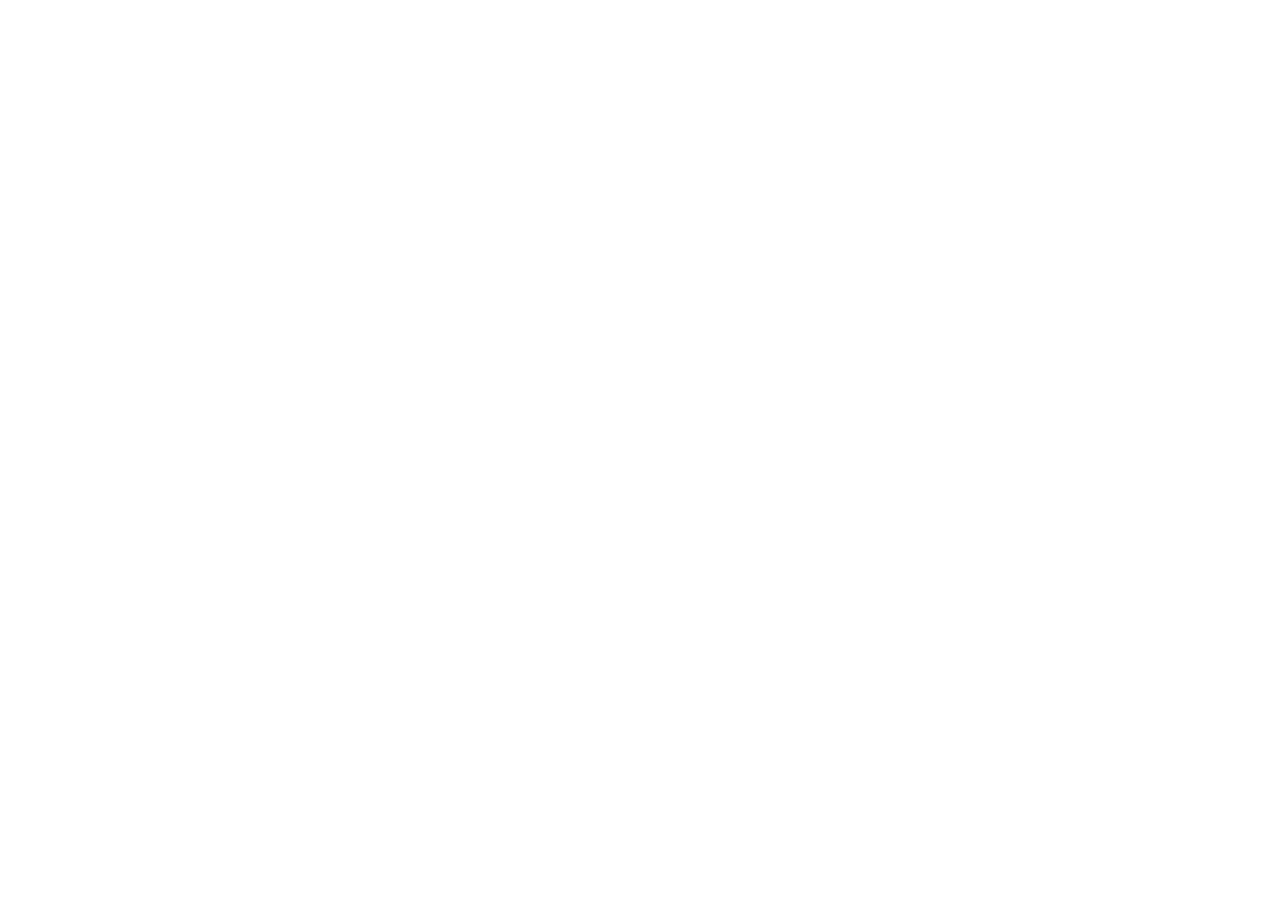
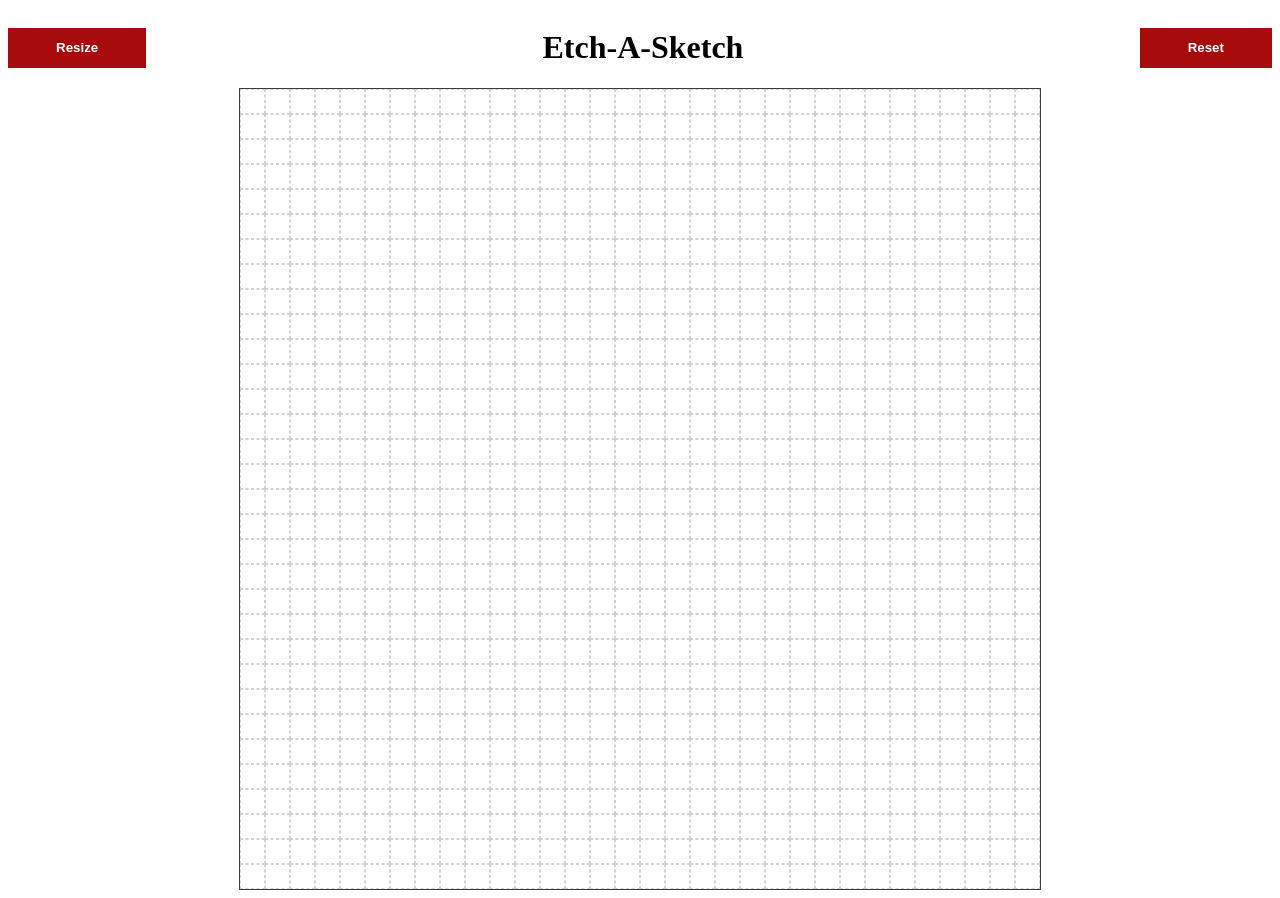
Before and after one commit to Zapd0r/Etch-a-Sketch, a plain HTML site: page index.html in a window 1280 px wide. Before the commit the page ends 800 px from the top, so only its background shows below. Drawn offline with Linux system fonts and the light colour scheme.

Commit message:
Working Etch-A-Sketch

```diff
--- a/index.html
+++ b/index.html
@@ -1,13 +1,23 @@
 <!DOCTYPE html>
 <html lang="en">
+
 <head>
   <meta charset="UTF-8">
   <meta name="viewport" content="width=device-width, initial-scale=1.0">
   <title>Etch-a-Sketch</title>
   <link rel="stylesheet" href="style.css">
 </head>
+
 <body>
-  <div id="container"></div>
+  <div id="header">
+    <button onclick="resizeGrid()">Resize</button>
+    <h1>Etch-A-Sketch</h1>
+    <button onclick="reset()">Reset</button>
+  </div>
+  <div id="wrapper">
+    <div id="container"></div>
+  </div>
   <script src="script.js"></script>
 </body>
+
 </html>
--- a/script.js
+++ b/script.js
@@ -1,9 +1,52 @@
 const container = document.getElementById("container")
+let gridSize = 32
+var pointerDown = false
+var currentColor = "#1a1a1a"
+
+document.addEventListener("mousedown", () => {
+  pointerDown = true
+})
+document.addEventListener("mouseup", () => {
+  pointerDown = false
+})
 
 function createGrid(gridSize) {
-  for (let i = 0; i < gridSize*2; i++) {
+  for (let i = 0; i < gridSize*gridSize; i++) {
     let squares = document.createElement("div")
     squares.classList.add("squares")
+    squares.addEventListener("mouseover", (element) => {
+      if (pointerDown) {
+        element.target.style.backgroundColor = currentColor
+      }
+    })
+    // squares.addEventListener("mouseleave", (element) => {
+    //   setTimeout(() => {
+    //     element.target.style.backgroundColor = "transparent"}, 500)
+    // })
     container.appendChild(squares)
   }
+
+  container.style.gridTemplateColumns = `repeat(${gridSize},1fr)`
+  container.style.gridTemplateRows = `repeat(${gridSize},1fr)`
 }
+
+createGrid(gridSize)
+
+function resizeGrid() {
+  gridSize = parseInt(prompt("Please input the grid size, Input between 10 and 100"))
+
+  if (gridSize < 10 || gridSize > 100) {
+    resizeGrid()
+    return
+  }
+
+  container.replaceChildren()
+
+  createGrid(gridSize)
+}
+
+function reset() {
+  container.childNodes.forEach(element => {
+    element.style.backgroundColor = "transparent"
+  });
+}
--- a/style.css
+++ b/style.css
@@ -1,7 +1,35 @@
+#wrapper {
+  width: 100%;
+  display: flex;
+  justify-content: center;
+}
 #container {
   display: grid;
-  width: 600px;
-  height: 600px;
-  grid-auto-columns: 1fr;
-  grid-auto-rows: 1fr;
+  width: 100%;
+  max-width: 800px;
+  grid-template-columns: repeat(16, 1fr);
+  grid-template-rows: repeat(16, 1fr);
+  border: 1px solid #3b3b3b;
 }
+
+.squares {
+  aspect-ratio: 1 / 1;
+  border: 1px dashed rgba(30, 30, 30, 0.2);
+}
+
+#header {
+  width: 100%;
+  display: flex;
+  flex-direction: row;
+  justify-content: space-between;
+  align-items: center;
+}
+
+button {
+  height: 40px;
+  padding: 0.5rem 3rem;
+  border: none;
+  background-color: #a70b0b;
+  color: white;
+  font-weight: bold;
+}
```
